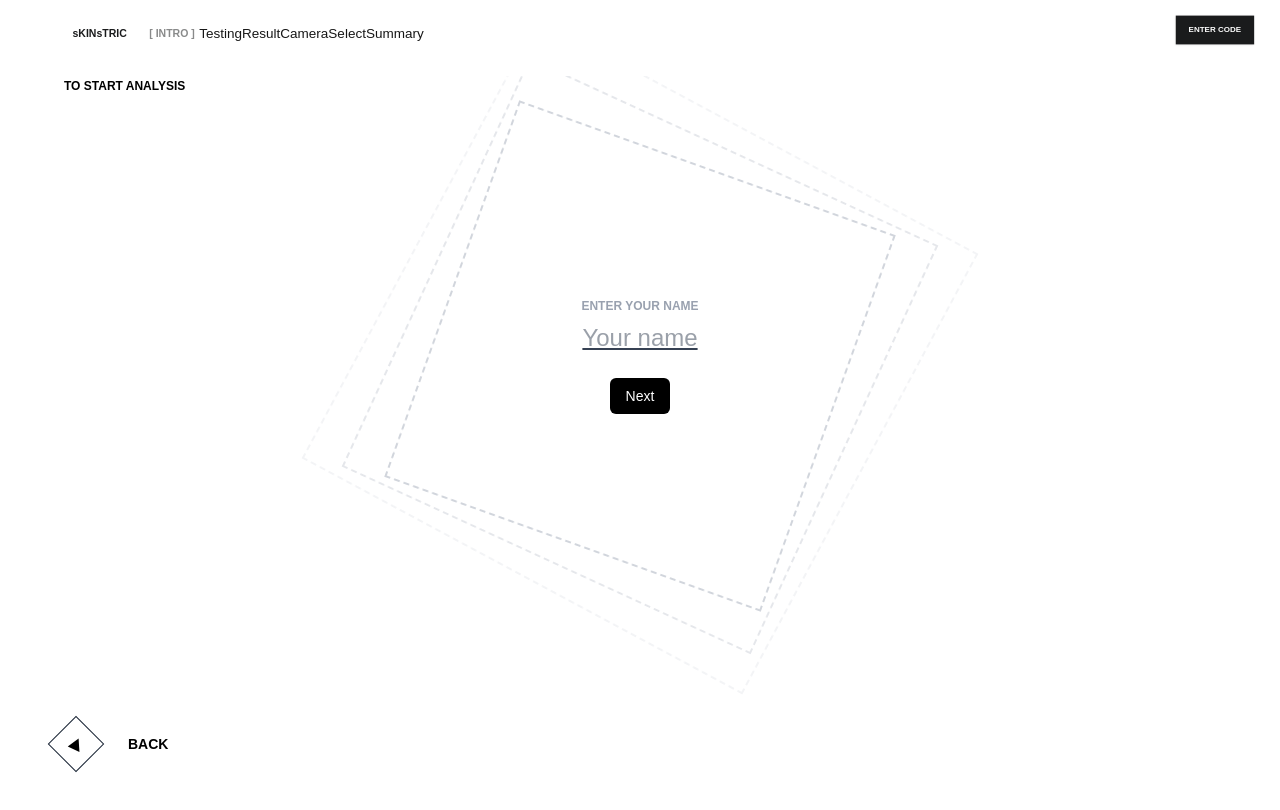
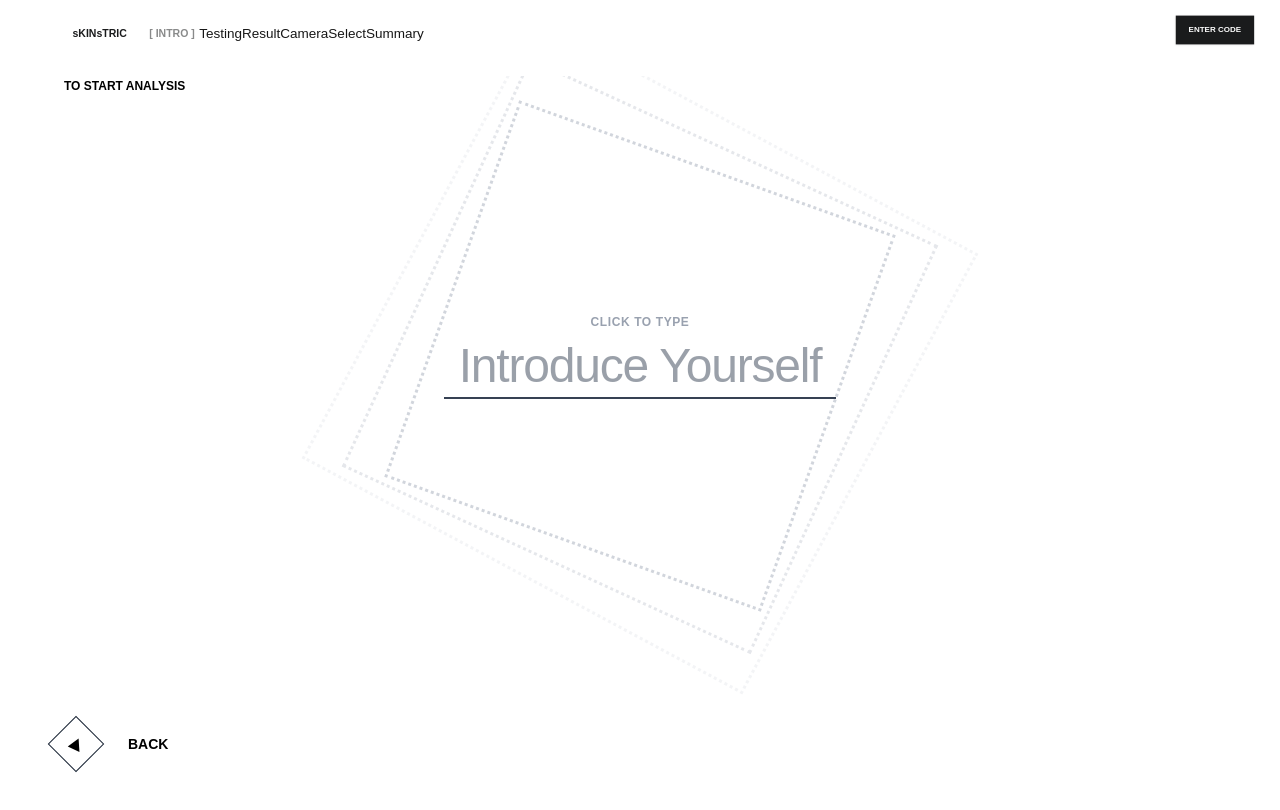
Before and after one commit to Strangewin/skinstric-internship, a Next.js app: page /testing in a window 1280 px wide. Shown: the top 810 px of the page. Built offline with nearby package versions, Linux system fonts and the light colour scheme.

Commit message:
Implemented field forms to collect user data

```diff
--- a/app/page.js
+++ b/app/page.js
@@ -138,7 +138,7 @@ export default function Home() {
         <div className="absolute w-100 h-100 rotate-132 border-2 border-gray-200 -translate-y-10"></div>
         <div className="absolute w-80 h-80 rotate-132 border-2 border-gray-200  -translate-y-10"></div>
         <div className="z-10 text-center px-6">
-          <h1 className="text-3xl font-bold -translate-y-10" style={{
+          <h1 ref={centerTextRef} className="text-3xl font-bold -translate-y-10" style={{
               fontFamily: 'Roobert TRIAL, sans-serif',
               fontWeight: 300,
               fontSize: '60px',
@@ -149,14 +149,15 @@ export default function Home() {
             Skinstric developed an A.I. that creates a <br />highly-personalized routine tailored to <br />what your skin needs.
           </p>
 
-          <div className="flex items-center justify-center mt-4 space-x-2">
-            <span className="text-sm font-bold  -translate-y-10">Enter Experience</span>
-            <Link href="/testing">
-              <span className="inline-flex rotate-45 items-center justify-center w-5 h-5 border border-black  -translate-y-10">
-                <IoTriangleSharp className="-rotate-320" size={10} />
-              </span>
-            </Link>
-          </div>
+         <Link
+  href="/testing"
+  className="group flex items-center justify-center mt-4 space-x-2 transition-transform duration-300 hover:scale-110"
+>
+  <span className="text-sm font-bold -translate-y-10">Enter Experience</span>
+  <span className="inline-flex rotate-45 items-center justify-center w-5 h-5 border border-black -translate-y-10">
+    <IoTriangleSharp className="-rotate-320" size={10} />
+  </span>
+</Link>
         </div>
       </div>
 
--- a/app/result/page.js
+++ b/app/result/page.js
@@ -1,3 +1,16 @@
+import Link from "next/link";
+import { IoTriangleSharp } from "react-icons/io5";
+
 export default function ResultPage() {
-  return <div className="p-8">Result Page</div>;
+  return (
+      <Link
+        href="/"
+        className="group absolute left-14 bottom-28 flex items-center z-20"
+      >
+        <span className="inline-flex items-center justify-center w-10 h-10 rotate-45 border-1 border-gray-800 mr-2  transition-transform duration-300 group-hover:scale-110">
+          <IoTriangleSharp className="text-black rotate-340" size={14} />
+        </span>
+        <div className="text-sm text-black font-bold ml-6 ">BACK</div>
+      </Link>
+  );
 }
--- a/app/testing/page.js
+++ b/app/testing/page.js
@@ -8,12 +8,24 @@ export default function TestingPage() {
   const square2 = useRef(null);
   const square3 = useRef(null);
 
+  const [success, setSuccess] = useState(false);
   const [step, setStep] = useState(1);
   const [formData, setFormData] = useState({
     name: "",
     location: "",
   });
   const [loading, setLoading] = useState(false);
+  const [showProceed, setShowProceed] = useState(false);
+
+useEffect(() => {
+  if (success) {
+    // wait a tick so the element mounts, then animate
+    const id = requestAnimationFrame(() => setShowProceed(true));
+    return () => cancelAnimationFrame(id);
+  } else {
+    setShowProceed(false);
+  }
+}, [success]);
 
   useEffect(() => {
     const animateSquare = (square, duration) => {
@@ -36,7 +48,6 @@ export default function TestingPage() {
   const handleSubmit = async (e) => {
     e.preventDefault();
 
-    // Step 1 → just go to step 2, no API call yet
     if (step === 1) {
       if (!formData.name.trim()) {
         alert("Please enter your name");
@@ -46,7 +57,6 @@ export default function TestingPage() {
       return;
     }
 
-    // Step 2 → submit full data
     if (step === 2) {
       if (!formData.location.trim()) {
         alert("Please enter your city");
@@ -54,6 +64,8 @@ export default function TestingPage() {
       }
 
       setLoading(true);
+
+      await new Promise((resolve) => setTimeout(resolve, 3000));
       try {
         const response = await fetch(
           "https://us-central1-frontend-simplified.cloudfunctions.net/skinstricPhaseOne",
@@ -74,7 +86,7 @@ export default function TestingPage() {
           throw new Error(data.message || "Failed to submit");
         }
 
-        alert("Form completed! 🎉");
+       setSuccess(true);
       } catch (error) {
         console.error(error);
         alert(error.message);
@@ -86,39 +98,50 @@ export default function TestingPage() {
 
   return (
     <div className="relative min-h-screen w-full bg-white flex flex-col items-center justify-center overflow-hidden">
-      {/* Rotating squares */}
+
       <div className="absolute inset-0 flex items-center justify-center z-10">
-        {/* Top left label */}
-        <div className="absolute top-0.5 left-16 text-xs font-bold text-black z-10">
+
+        <div className="absolute top-0.5 left-16 text-xs font-bold text-black z-10  font-Roobert TRIAL">
           TO START ANALYSIS
         </div>
 
         <div
           ref={square3}
-          className="absolute w-[500px] h-[500px] border-2 border-dashed border-gray-100 flex items-center justify-center mb-60"
+          className="absolute w-[500px] h-[500px] border-3 border-dotted border-gray-100 flex items-center justify-center mb-60"
           style={{ zIndex: 1 }}
         ></div>
         <div
           ref={square2}
-          className="absolute w-[450px] h-[450px] border-2 border-dashed border-gray-200 flex items-center justify-center mb-60"
+          className="absolute w-[450px] h-[450px] border-3 border-dotted border-gray-200 flex items-center justify-center mb-60"
           style={{ zIndex: 2 }}
         ></div>
         <div
           ref={square1}
-          className="absolute w-[400px] h-[400px] border-2 border-dashed border-gray-300 mb-60"
+          className="absolute w-[400px] h-[400px] border-3 border-dotted border-gray-300 mb-60"
           style={{ zIndex: 3 }}
         ></div>
 
-        {/* Centered form */}
+
         <div
   className="absolute w-[400px] h-[400px] flex flex-col items-center justify-center mb-60"
   style={{ zIndex: 4 }}
 >
+  {!success ? (
+    loading ? (
+      <div className="flex flex-col items-center justify-center h-full">
+        <div className="mb-5 mt-2 text-base tracking-wider font-semibold text-gray-400">Processing Submission</div>
+        <div className="flex">
+          <span className="inline-block mx-3 w-2 h-2 tracking-wider bg-gray-400 rounded-full mx-0.5 animate-bounce" style={{ animationDelay: '0s' }}></span>
+          <span className="inline-block mx-3 w-2 h-2 tracking-wider bg-gray-400 rounded-full mx-0.5 animate-bounce" style={{ animationDelay: '0.2s' }}></span>
+          <span className="inline-block mx-3 w-2 h-2 tracking-wider bg-gray-400 rounded-full mx-0.5 animate-bounce" style={{ animationDelay: '0.4s' }}></span>
+        </div>
+      </div>
+    ) : (
       <form onSubmit={handleSubmit} className="flex flex-col items-center">
         {step === 1 && (
           <>
-                <span className="text-xs font-semibold text-gray-400 mb-2">
-                  ENTER YOUR NAME
+            <span className="text-xs font-semibold text-gray-400 mb-2 font-Roobert TRIAL tracking-wider">
+              CLICK TO TYPE
             </span>
             <input
               type="text"
@@ -126,16 +149,16 @@ export default function TestingPage() {
               onChange={(e) =>
                 setFormData({ ...formData, name: e.target.value })
               }
-                  placeholder="Your name"
-                  className="text-2xl text-gray-700 underline text-center bg-transparent border-none outline-none"
+              placeholder="Introduce Yourself"
+              className="inline-block text-5xl font-Roobert TRIAL tracking-tight text-gray-700 border-b-2 border-gray-700 pb-1 w-[98%] text-center bg-transparent outline-none"
               required
             />
           </>
         )}
         {step === 2 && (
           <>
-                <span className="text-xs font-semibold text-gray-400 mb-2">
-                  ENTER YOUR CITY
+            <span className="text-xs font-semibold text-gray-400 mb-2 font-Roobert TRIAL tracking-wider">
+              CLICK TO TYPE
             </span>
             <input
               type="text"
@@ -143,37 +166,61 @@ export default function TestingPage() {
               onChange={(e) =>
                 setFormData({ ...formData, location: e.target.value })
               }
-                  placeholder="Your city"
-                  className="text-2xl text-gray-700 underline text-center bg-transparent border-none outline-none"
+              placeholder="your city name"
+              className="inline-block text-5xl font-Roobert TRIAL tracking-tight text-gray-700 border-b-2 border-gray-700 pb-1 w-[98%] text-center bg-transparent outline-none"
               required
             />
           </>
         )}
+        {/* Visually hidden submit button for Enter key accessibility */}
         <button
           type="submit"
           disabled={loading}
-              className="mt-6 px-4 py-2 bg-black text-white rounded-md text-sm disabled:opacity-50"
-            >
-              {loading
-                ? "Submitting..."
-                : step === 1
-                ? "Next"
-                : "Submit"}
-            </button>
+          style={{ position: 'absolute', width: 1, height: 1, padding: 0, margin: -1, overflow: 'hidden', border: 0, clip: 'rect(0,0,0,0)' }}
+          tabIndex={-1}
+          aria-hidden="true"
+        />
       </form>
+    )
+  ) : (
+    <div className="flex flex-col items-center">
+      <div className="text-2xl font-Roobert TRIAL text-gray-700 mb-2">
+        Thank you!
+      </div>
+      <div className="text-lg font-Roobert TRIAL text-gray-500">
+        Proceed for the next step
+      </div>
+    </div>
+  )}
 </div>
         </div>
 
-      {/* Back button bottom left */}
+
       <Link
         href="/"
-        className="absolute left-14 bottom-28 flex items-center z-20"
+        className="group absolute left-14 bottom-28 flex items-center z-20"
       >
-        <span className="inline-flex items-center justify-center w-10 h-10 rotate-45 border-1 border-gray-800 mr-2">
+        <span className="inline-flex items-center justify-center w-10 h-10 rotate-45 border-1 border-gray-800 mr-2  transition-transform duration-300 group-hover:scale-110">
           <IoTriangleSharp className="text-black rotate-340" size={14} />
         </span>
-        <div className="text-sm text-black font-bold ml-6">BACK</div>
+        <div className="text-sm text-black font-bold ml-6 ">BACK</div>
       </Link>
+  {success && (
+  <Link
+    href="/result"
+    className={`absolute right-14 bottom-28 flex items-center z-20 group transform transition-all duration-700 ease-out
+      ${showProceed ? "opacity-100 translate-x-0 translate-y-0" : "opacity-0 translate-x-[-50vw]"}
+    `}
+  >
+    <div className="text-sm text-black font-bold mr-6 ">
+      PROCEED
+    </div>
+    <span className="inline-flex items-center justify-center w-10 h-10 -rotate-45 border border-gray-800 ml-2 transition-transform duration-300 group-hover:scale-110">
+      <IoTriangleSharp className="text-black rotate-[10deg]" size={14} />
+    </span>
+  </Link>
+)}
+
     </div>
   );
 }
```
Lines whose indentation alone changed are shown as unchanged.
